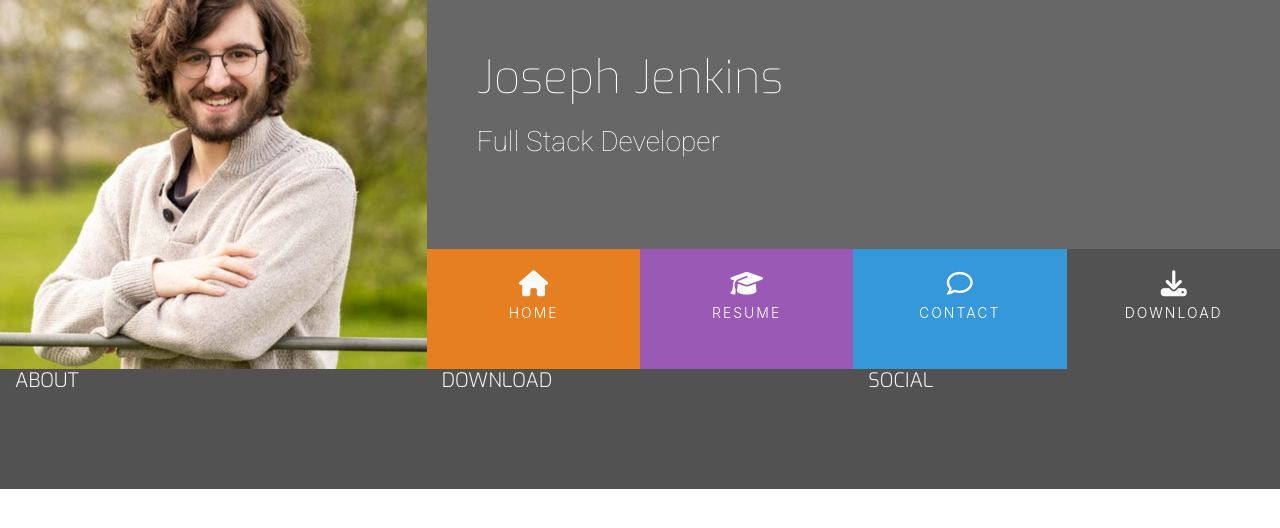
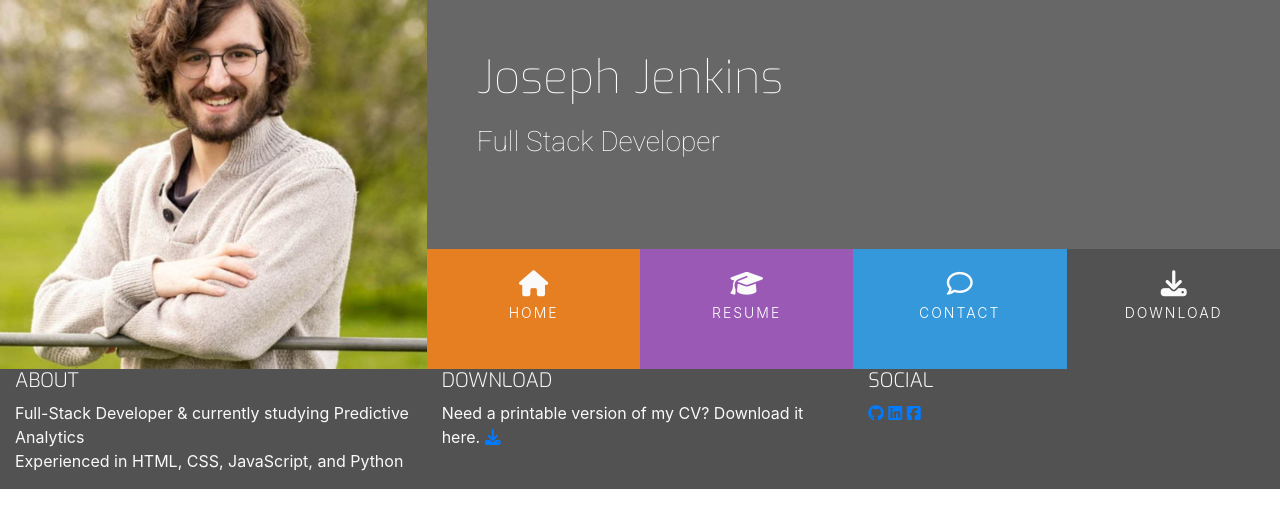
Before and after one commit to jftjenkins/resume, a plain HTML site: page index.html in a window 1280 px wide. Drawn offline with nearby package versions, Linux system fonts and the light colour scheme.

Commit message:
feat: added content to footer.

```diff
--- a/assets/css/style.css
+++ b/assets/css/style.css
@@ -37,6 +37,10 @@ h4 {
     font-family: "Exo", sans-serif;
     font-weight: 300;
     color: #fafafa;
+}
+
+.inline-block {
+    display: inline-block;
 }
 
 /* Heading */
--- a/index.html
+++ b/index.html
@@ -84,12 +84,43 @@
       <div class="row">
         <div class="col-sm-4">
           <h5 class="uppercase general-sub">About</h5>
+          <p class="inline-block">
+            Full-Stack Developer & currently studying Predictive Analytics<br />
+            Experienced in HTML, CSS, JavaScript, and Python
+          </p>
         </div>
         <div class="col-sm-4">
           <h5 class="uppercase general-sub">Download</h5>
+          <p class="inline-block">
+            Need a printable version of my CV? Download it here.
+            <a href="#" target="_blank" class="cv-pdf">
+              <i class="fa fa-download" aria-hidden="true"></i>
+              <span class="sr-only">Download link.</span>
+            </a>
+          </p>
         </div>
         <div class="col-sm-4">
           <h5 class="uppercase general-sub">Social</h5>
+          <ul class="list-inline social-links">
+            <li class="list-inline-item">
+              <a target="_blank" href="#">
+                <i class="fa-brands fa-github"></i>
+                <span class="sr-only">GitHub</span>
+              </a>
+            </li>
+            <li class="list-inline-item">
+              <a target="_blank" href="#">
+                <i class="fa-brands fa-linkedin"></i>
+                <span class="sr-only">LinkedIn</span>
+              </a>
+            </li>
+            <li class="list-inline-item">
+              <a target="_blank" href="#">
+                <i class="fa-brands fa-square-facebook"></i>
+                <span class="sr-only">Facebook</span>
+              </a>
+            </li>
+          </ul>
         </div>
       </div>
     </footer>
```
